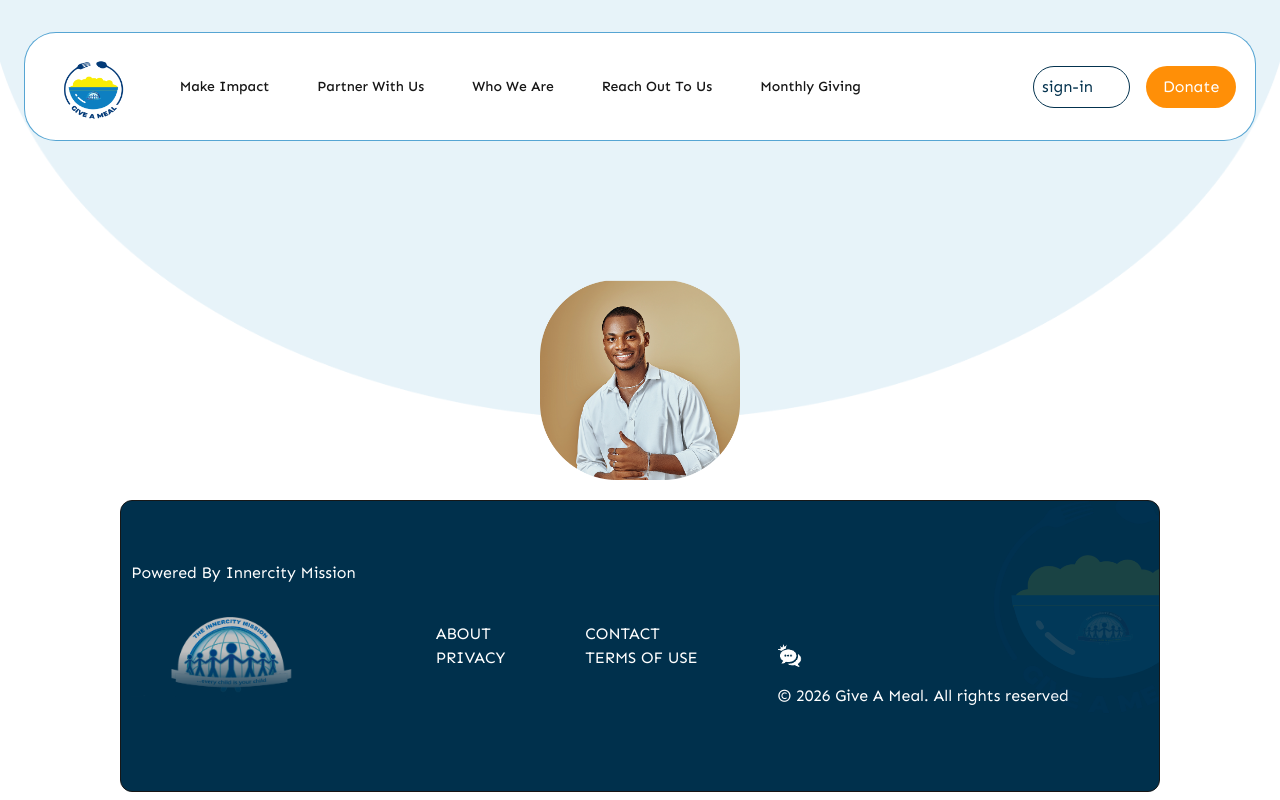
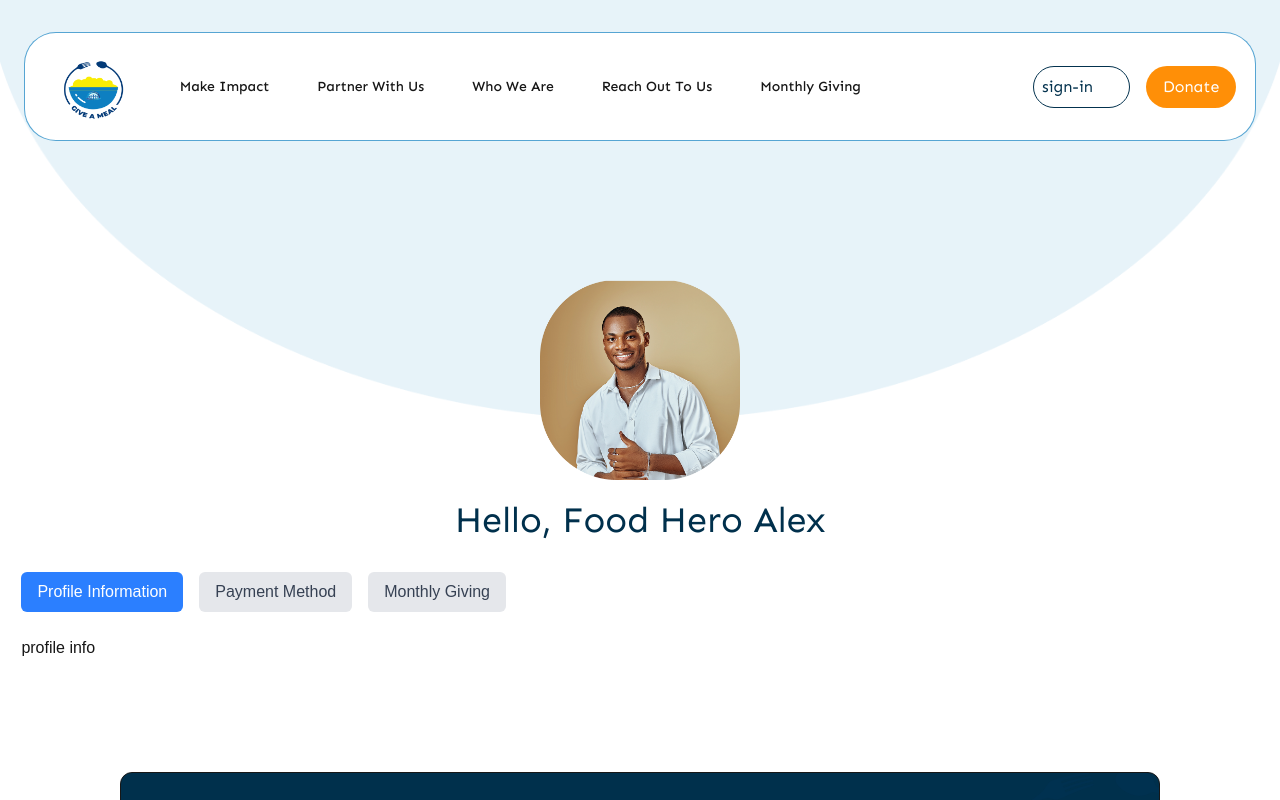
Before and after one commit to Goodtech001/give-a-meal, a Next.js app: page /profile in a window 1280 px wide. Shown: the top 800 px of the page. Built offline with nearby package versions, Linux system fonts and the light colour scheme; some icons are missing.

Commit message:
`Added tabs and navigation to Profile Page component`

```diff
--- a/app/profile/page.tsx
+++ b/app/profile/page.tsx
@@ -1,9 +1,44 @@
+"use client";
+import MonthlyGiving from "@/section/profilepage/montly-giving";
+import PaymentMethod from "@/section/profilepage/payment-method";
 import ProfilePageHeroSection from "@/section/profilepage/profile-hero-section";
+import ProfileInfo from "@/section/profilepage/profile-info";
+import { useState } from "react";
 
 export default function ProfilePage() {
+  const tabs = [
+    { label: "Profile Information", content: <ProfileInfo /> },
+    { label: "Payment Method", content: <PaymentMethod /> },
+    { label: "Monthly Giving", content: <MonthlyGiving /> },
+  ];
+
+  const [activeTab, setActiveTab] = useState(0);
   return (
     <div>
       <ProfilePageHeroSection />
+      <div className="pt-20">
+        <h1 className="text-[#00304C] md:text-4xl text-3xl text-center  flex justify-center font">
+          Hello, Food Hero Alex
+        </h1>
+      </div>
+      <div className="container mx-auto py-8">
+        <div className="flex flex-wrap gap-4 mb-6">
+          {tabs.map((tab, index) => (
+            <button
+              key={index}
+              className={`px-4 py-2 rounded-md ${
+                activeTab === index
+                  ? "bg-blue-500 text-white"
+                  : "bg-gray-200 text-gray-700"
+              }`}
+              onClick={() => setActiveTab(index)}
+            >
+              {tab.label}
+            </button>
+          ))}
+        </div>
+        <div>{tabs[activeTab].content}</div>
+      </div>
     </div>
   );
 }
--- a/section/partner-with-us/give-a-meal.tsx
+++ b/section/partner-with-us/give-a-meal.tsx
@@ -6,7 +6,7 @@ import Image from "next/image";
 export default function GiveAMealAdvantage() {
   return (
     <div className="pt-10 relative md:px-0 px-1 container mx-auto">
-      <h1 className="text-[#00304C] md:text-4xl text-3xl text-center  flex justify-center font-bold">
+      <h1 className="text-[#00304C] md:text-4xl text-3xl text-center  flex justify-center font">
         The Give A Meal Advantage
       </h1>
       <div className="flex justify-center items-center flex-wrap gap-10 md:gap-20 pt-14 pb-10 px-4">
```
